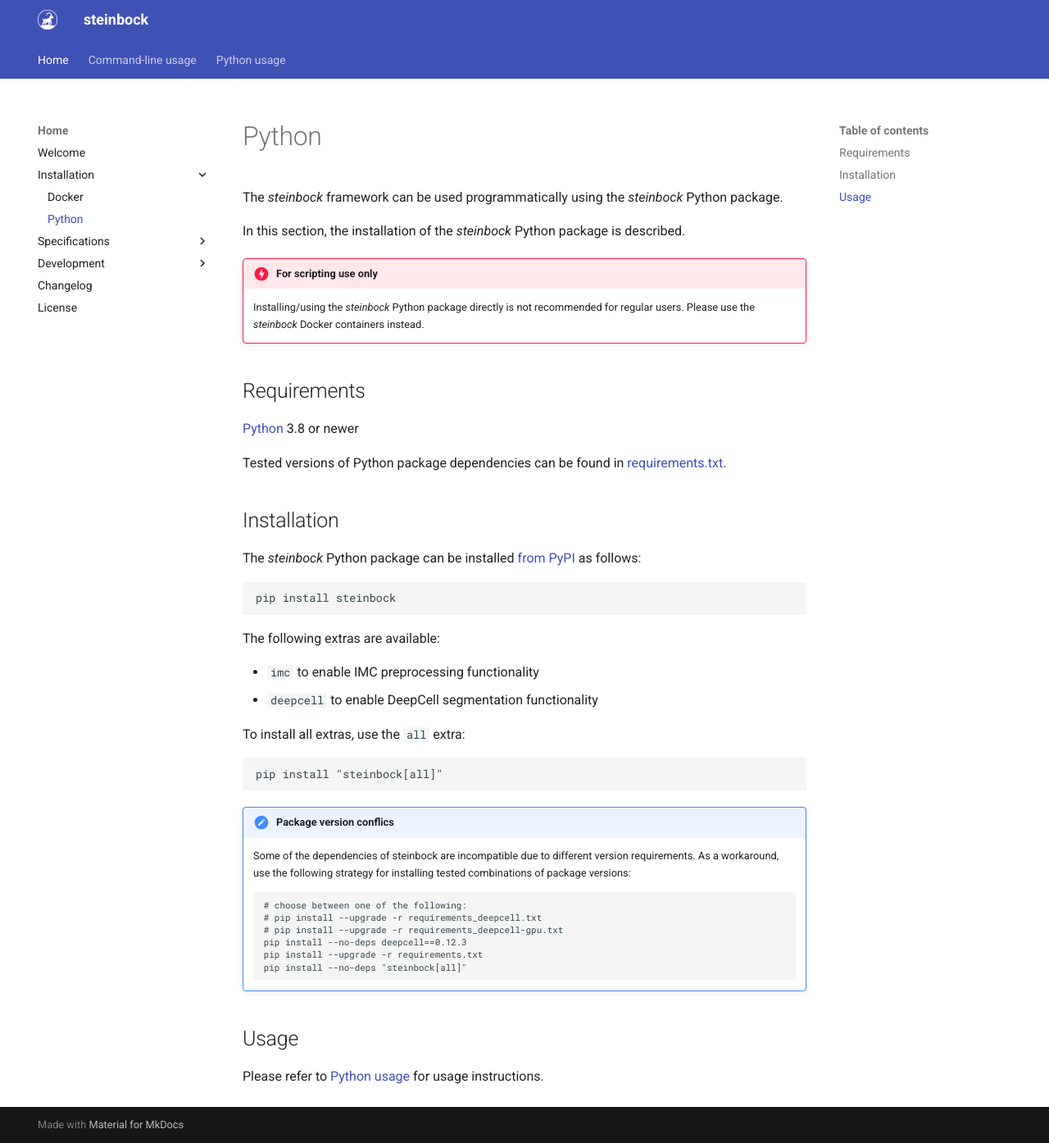
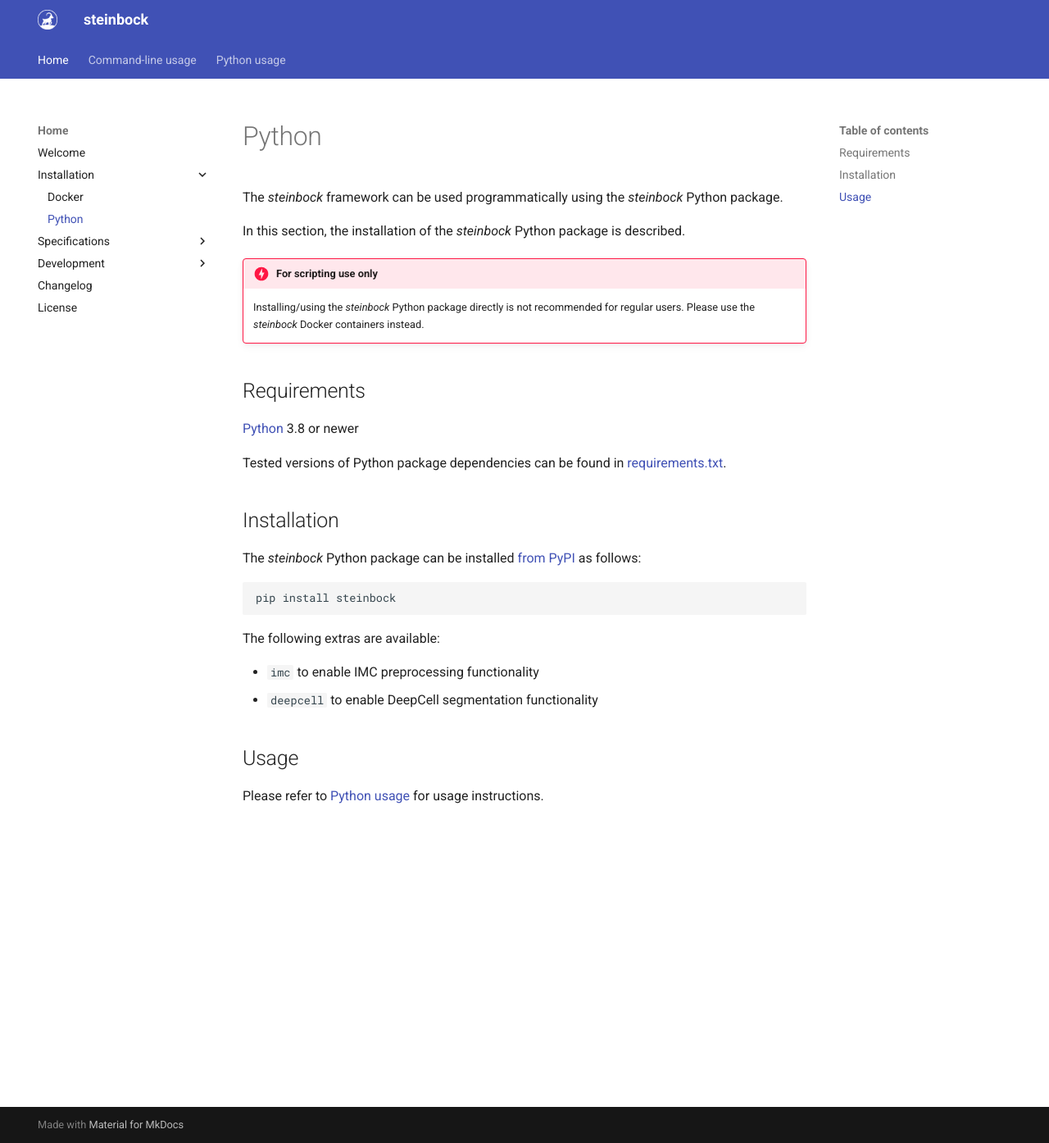
Before and after one commit to BodenmillerGroup/steinbock, an MkDocs documentation site: the page built from docs/install-python.md, in a window 1280 px wide and 1394 px high. Shown: the whole window at 82% size. Built offline with MkDocs 1.6.1 and Material for MkDocs 9.7.7, drawn with Linux system fonts in a browser that asks for light colours; the version menu is left out.

Commit message:
docs/testing extras simplified requirements dependency upgrades (incl. tensorflow, cellprofiler) restricted python to <3.11

```diff
--- a/docs/install-python.md
+++ b/docs/install-python.md
@@ -24,20 +24,6 @@
   - `imc` to enable IMC preprocessing functionality
   - `deepcell` to enable DeepCell segmentation functionality
 
-To install all extras, use the `all` extra:
-
-    pip install "steinbock[all]"
-
-!!! note "Package version conflics"
-    Some of the dependencies of steinbock are incompatible due to different version requirements. As a workaround, use the following strategy for installing tested combinations of package versions:
-
-        # choose between one of the following:
-        # pip install --upgrade -r requirements_deepcell.txt
-        # pip install --upgrade -r requirements_deepcell-gpu.txt
-        pip install --no-deps deepcell==0.12.3
-        pip install --upgrade -r requirements.txt
-        pip install --no-deps "steinbock[all]"
-
 ## Usage
 
 Please refer to [Python usage](python/intro.md) for usage instructions.
--- a/requirements_devel.txt
+++ /dev/null
@@ -1,4 +0,0 @@
--e .
-black
-flake8
-isort
--- a/requirements_docs.txt
+++ /dev/null
@@ -1,3 +0,0 @@
-mkdocs-material
-mkdocstrings[python-legacy]
-mike
--- a/requirements_test.txt
+++ /dev/null
@@ -1,3 +0,0 @@
-pytest
-pytest-cov
-requests
--- a/setup.py
+++ /dev/null
@@ -1,5 +0,0 @@
-#!/usr/bin/env python
-from setuptools import setup
-
-if __name__ == "__main__":
-    setup()
```
Also changed, not shown: docker-compose.yml (+4 -4 lines), requirements.txt (+11 -11 lines), requirements_deepcell-gpu.txt (deleted, +0 -15 lines), requirements_deepcell.txt (deleted, +0 -15 lines), setup.cfg (+9 -5 lines), 2 other files.
